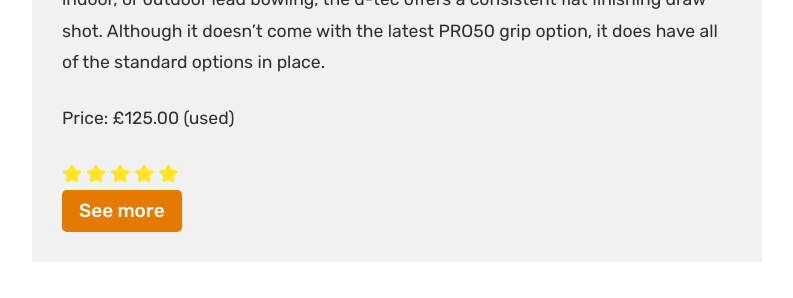
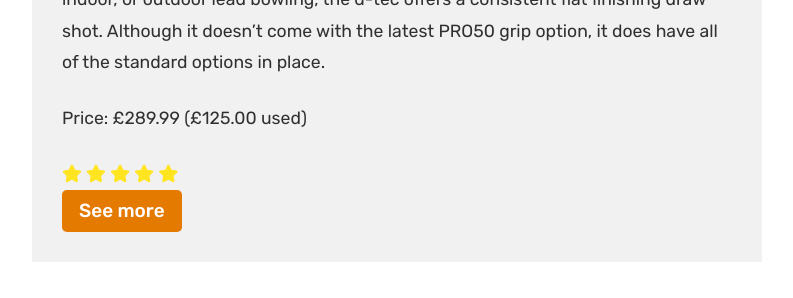
Before and after one commit to krussll/etsysimplicity, a Jekyll site: the page built from _posts/2018-01-12-drakes-pride-d-tec-review.md, in a window 1280 px wide and 900 px high, scrolled down 707 px. Shown: the part 152-450 px from the top of the window, without its empty margins (53-846 px from the left). Built offline with Jekyll 4.4.1, drawn with Linux system fonts in a browser that asks for light colours; nearby versions of some CDN libraries; some of the changed lines change nothing that is shown.

Commit message:
Update 2018-01-12-drakes-pride-d-tec-review.md

```diff
--- a/_posts/2018-01-12-drakes-pride-d-tec-review.md
+++ b/_posts/2018-01-12-drakes-pride-d-tec-review.md
@@ -17,7 +17,7 @@
 
 <p>
 
-Price: £125.00 (used)
+Price: £289.99 (£125.00 used)
 
 </p>
 
@@ -29,7 +29,7 @@
   <i class="fas fa-star"></i>
 </div>
 
-<a href="http://rover.ebay.com/rover/1/710-53481-19255-0/1?ff3=4&pub=5575495824&toolid=10001&campid=5338508612&customid=&mpre=https%3A%2F%2Fwww.ebay.co.uk%2Fsch%2Fi.html%3F_sop%3D1%26_osacat%3D117104%26_odkw%3DAero%2BQuantum%2Blawn%2Bbowls%26_from%3DR40%26_trksid%3Dm570.l1313%26_nkw%3Ddrakes%2Bpride%2Bd-tec%2Blawn%2Bbowls%26_sacat%3D117104" class="btn more"  target="_blank">See more</a>
+<a href="https://www.amazon.co.uk/gp/product/B07VF5RJH8/ref=as_li_qf_asin_il_tl?ie=UTF8&tag=jackhighbow0a-21&creative=6738&linkCode=as2&creativeASIN=B07VF5RJH8&linkId=e5b90d4e6fd7c6bf5c239d43a275d8da" class="btn more"  target="_blank">See more</a>
 
 </div>
 
@@ -61,4 +61,4 @@
 ## Overall Verdict
 Although it is marketed as “the ideal indoor bowl” it could quite easily be used outdoor if you require a slightly tighter line, if you are playing lead for example. I can highly recommend the d-tec bowl, with the only blemish being the lack of PR50 grip options.
 
-<a href="https://www.amazon.co.uk/gp/product/B01JOQBTNM/ref=as_li_tl?ie=UTF8&camp=1634&creative=6738&creativeASIN=B01JOQBTNM&linkCode=as2&tag=jackhighbowls-21&linkId=c5a6a26de5112bf2308c36d6e917be1a" class="btn more"  target="_blank">See more</a>
+<a href="https://www.amazon.co.uk/gp/product/B07VF5RJH8/ref=as_li_qf_asin_il_tl?ie=UTF8&tag=jackhighbow0a-21&creative=6738&linkCode=as2&creativeASIN=B07VF5RJH8&linkId=e5b90d4e6fd7c6bf5c239d43a275d8da" class="btn more"  target="_blank">See more</a>
```
